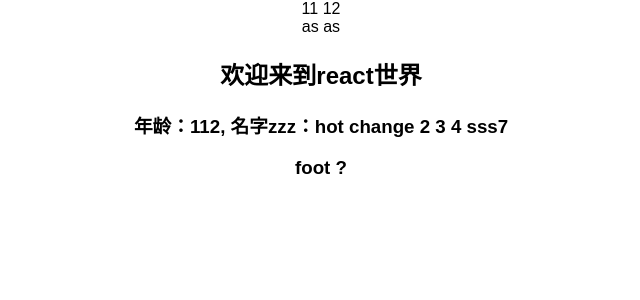
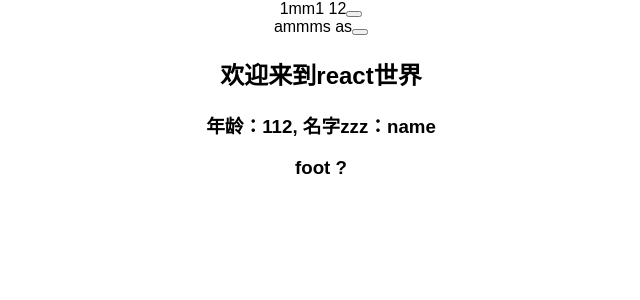
Before and after one commit to lewislinlin/try_road_react, a React (Create React App) app: page / in a window 1280 px wide. Shown: the top 300 px of the page, without its empty margins (319-959 px from the left). Built offline with nearby package versions, Linux system fonts and the light colour scheme.

Commit message:
事件处理

```diff
--- a/src/App.js
+++ b/src/App.js
@@ -2,48 +2,85 @@ import React, { Component } from 'react';
 // import logo from './logo.svg';
 import './App.css';
 
-class App extends Component {
-  render() {
-
-    var helloWorld = "欢迎来到react世界"
-
-    const complexUser = {user: "hot change 2 3 4 sss7", age: 112}
-
 const list = [
   {
-        title: "11",
+    title: "1mm1",
     url: "12",
     author: "12",
     point: "1",
     objectID: "12",
   },
   {
-        title: "as",
+    title: "ammms",
     url: "as",
     author: "as",
     point: "as",
     objectID: "as",
   },
 ]
+const complexUser = {user: "name", age: 112};
+
+class App extends Component {
+
+
+  constructor(props){
+
+    super(props);
+    this.state = {
+      list,
+      complexUser,
+    };
+    // this.onDismiss = this.onDismiss.bind(this); // 箭头函数，自动绑定
+  }
+  onDismiss=(id)=>{ // 箭头函数，自动绑定
+  // onDismiss(id){
+    // function isNotId(item){
+    //   return item.objectID !== id
+    // };
+    const isNotId = item =>  item.objectID !== id;
+    const updatedList = this.state.list.filter(isNotId);
+    console.log(this);
+    this.setState({list: updatedList});
+  }
+
+  render() {
+
+    var helloWorld = "欢迎来到react世界"
 
     // console.info("hot change 2 3 4 6 b");
 
     return (
       <div className="App"  >
           {
-            list.map( item =>
+            this.state.list.map( item =>{
 
+              const onHanderDismiss = ()=>
+                this.onDismiss(item.objectID);
+
+
+              return(
               <div key={item.objectID}>
                 <span>{item.title} </span>
                 <span>{item.author}</span>
+                <span>
+                  <button
+                    onClick={()=>{this.onDismiss(item.objectID)}}
+                    // onClick={this.onDismiss(item.objectID)}// 立即执行
+                    // onClick={this.onDismiss}// 点击执行，但不传参
+                    // onClick={onHanderDismiss}
+                    type="button"
+
+                  ></button>
+                </span>
 
               </div>
+              )
 
-          )
             }
+          )}
 
         <h2>{helloWorld} </h2>
-        <h3>年龄：{complexUser.age}, 名字zzz：{complexUser.user} </h3>
+        <h3>年龄：{this.state.complexUser.age}, 名字zzz：{this.state.complexUser.user} </h3>
       </div>
     );
   }
```
Lines whose indentation alone changed are shown as unchanged.
